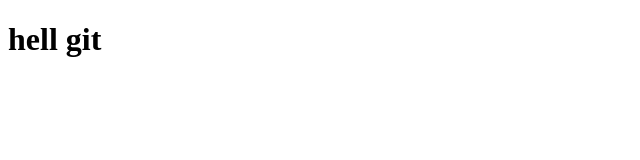
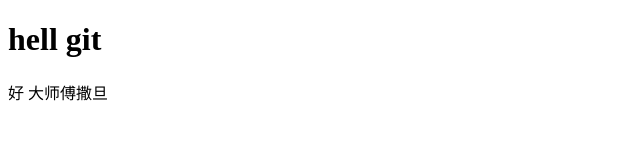
Before and after one commit to cang-lang/lianxi, a plain HTML site: page index.html in a window 1280 px wide. Shown: the whole page, without its empty margins (0-640 px from the left). Drawn offline with Linux system fonts and the light colour scheme.

Commit message:
第二次

```diff
--- a/index.html
+++ b/index.html
@@ -8,5 +8,8 @@
 </head>
 <body>
   <h1>hell git</h1>
+  好
+  大师傅撒旦
+
 </body>
 </html>
```
Also changed, not shown: 新建文本文档.txt (added).
